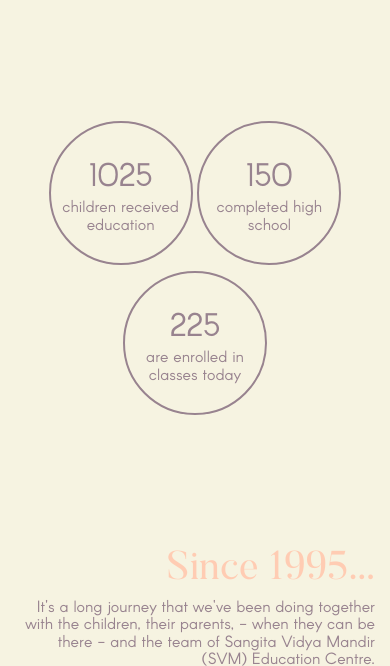
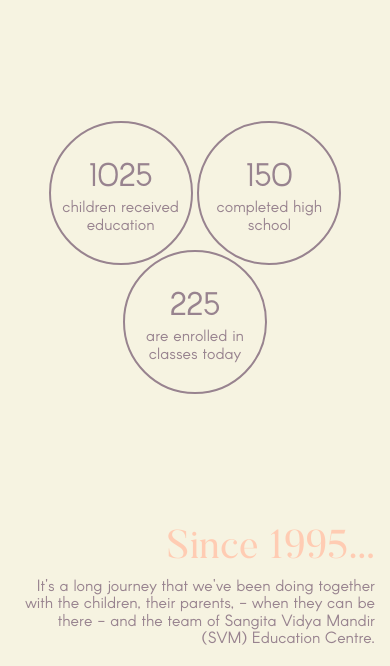
Before and after one commit to edelangh/jivan_foundation, a PHP site: page / in a window 390 px wide. Shown: the part 3905-4571 px from the top of the page. Run offline with PHP 8.4, Linux system fonts and the light colour scheme; data that the repository does not hold is empty; some libraries are stand-ins or nearby versions.

Commit message:
FIx bubble on large smartphone screen

```diff
--- a/assets/css/global.css
+++ b/assets/css/global.css
@@ -595,6 +595,9 @@ li.partner {
     .circle-bo {
         display: inline-block;
     }
+    .circle-bo-3 {
+        margin-top: -21px;
+    }
     .circle {
         max-width:  9em;
         max-height: 9em;
```
